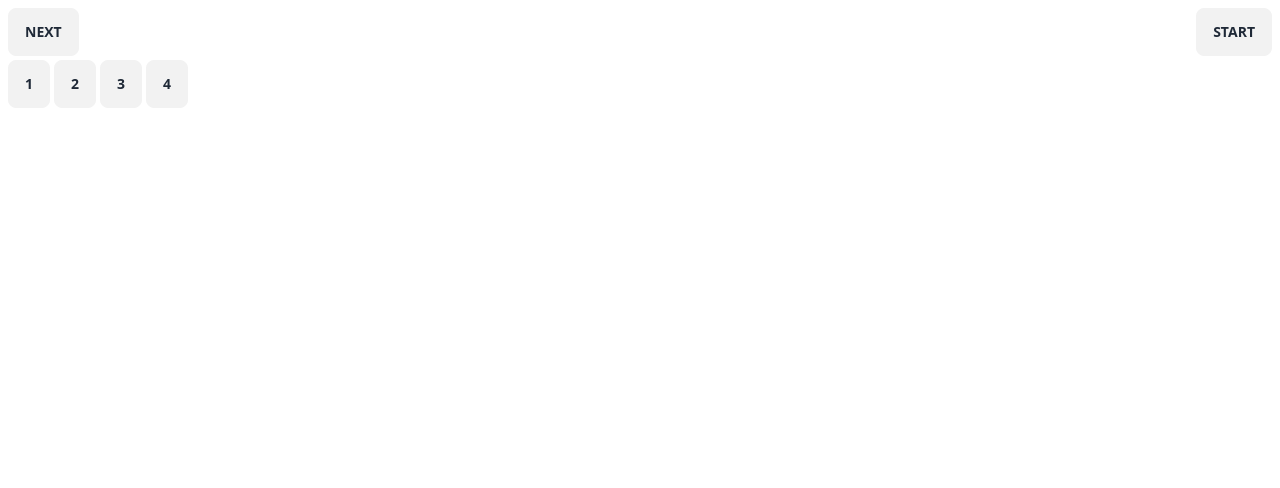
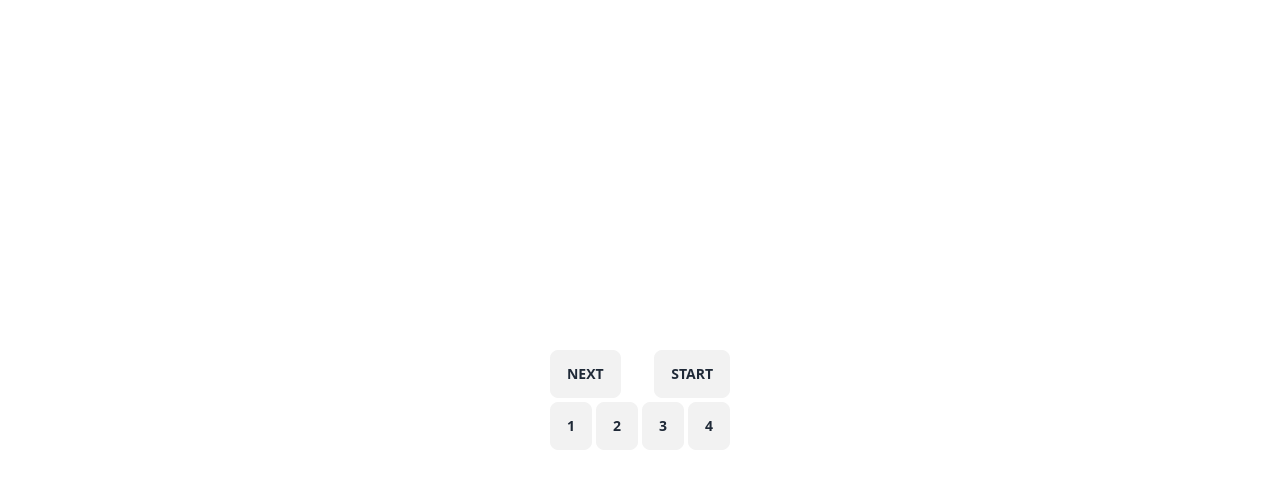
Before and after one commit to odjhey/luxray-cards, a React (Vite) app in the folder pwa/: page / in a window 1280 px wide. Shown: the top 488 px of the page. Built offline with nearby package versions, Linux system fonts and the light colour scheme.

Commit message:
feat: update score display

```diff
--- a/pwa/src/pages/Notes.tsx
+++ b/pwa/src/pages/Notes.tsx
@@ -21,6 +21,7 @@ export const Notes = observer(() => {
 
   return (
     <>
+      <div className="flex flex-col justify-center items-center w-full h-full">
         <div className="flex flex-col justify-center items-center">
           <div className="text-8xl">{title}</div>
           <div className="text-2xl">{sub}</div>
@@ -66,13 +67,14 @@ export const Notes = observer(() => {
           </div>
         </div>
 
-      <div>
+        <div className="max-h-0.5">
           {ui.getScores()?.map((v) => (
             <div key={v.date.toISOString()}>
               {dayjs(v.date).format('YYYY MMM DD')} - {v.score}
             </div>
           ))}
         </div>
+      </div>
     </>
   )
 })
```
Lines whose indentation alone changed are shown as unchanged.
